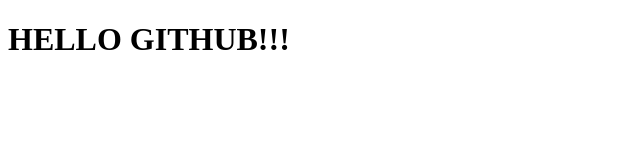
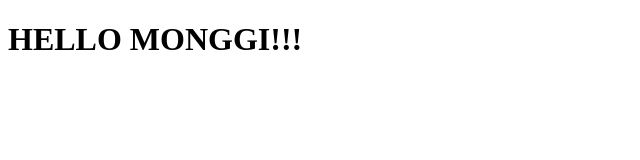
Before and after one commit to patrick2k01/git-tutorial, a plain HTML site: page index.html in a window 1280 px wide. Shown: the full height of the page, 0-640 px from the left. Drawn offline with Linux system fonts and the light colour scheme.

Commit message:
change the content of h1 tags

```diff
--- a/index.html
+++ b/index.html
@@ -7,6 +7,6 @@
     <title>Git Tutorial</title>
 </head>
 <body>
-    <h1> HELLO GITHUB!!! </h1>
+    <h1> HELLO MONGGI!!! </h1>
 </body>
 </html>
```
